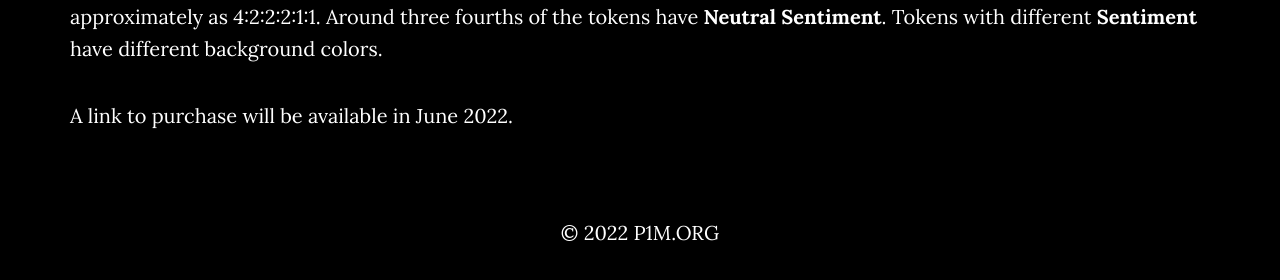
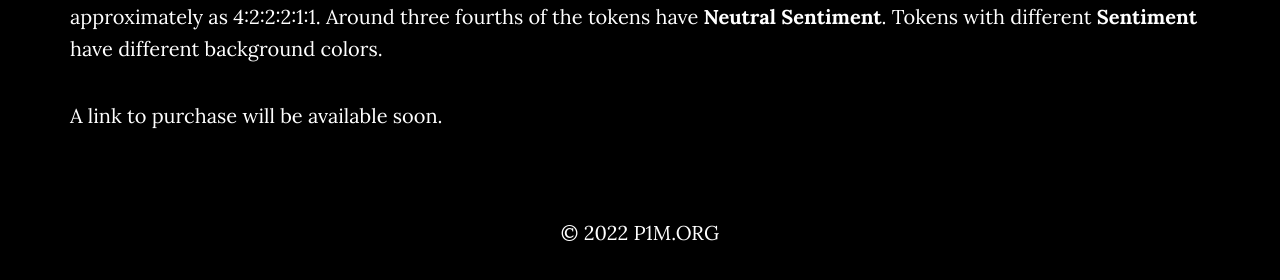
Before and after one commit to p1m-ortho/p1m.github.io, a Jekyll site: the page built from matrixjouyou.md, in a window 1280 px wide and 900 px high, scrolled down 262 px. Shown: the part 601-881 px from the top of the window. Built offline with Jekyll 4.4.1, drawn with Linux system fonts in a browser that asks for light colours.

Commit message:
Promote the purchase date

```diff
--- a/matrixjouyou.md
+++ b/matrixjouyou.md
@@ -15,4 +15,4 @@ Everyone has their Character in a beautiful Matrix made of 2,136 [Jouyou](https:
 
 **Sentiment**. This has been assigned to each of the kanji individually based on the combined sentiment of its common meanings, from a set of [six basic emotions](https://en.wikipedia.org/wiki/Emotion#Basic_emotions): **Happy**, **Sad**, **Anger**, **Fear**, **Surprise**, and **Disgust**. They are apportioned approximately as 4:2:2:2:1:1. Around three fourths of the tokens have **Neutral** **Sentiment**. Tokens with different **Sentiment** have different background colors.
 
-A link to purchase will be available in June 2022.
+A link to purchase will be available soon.
```
